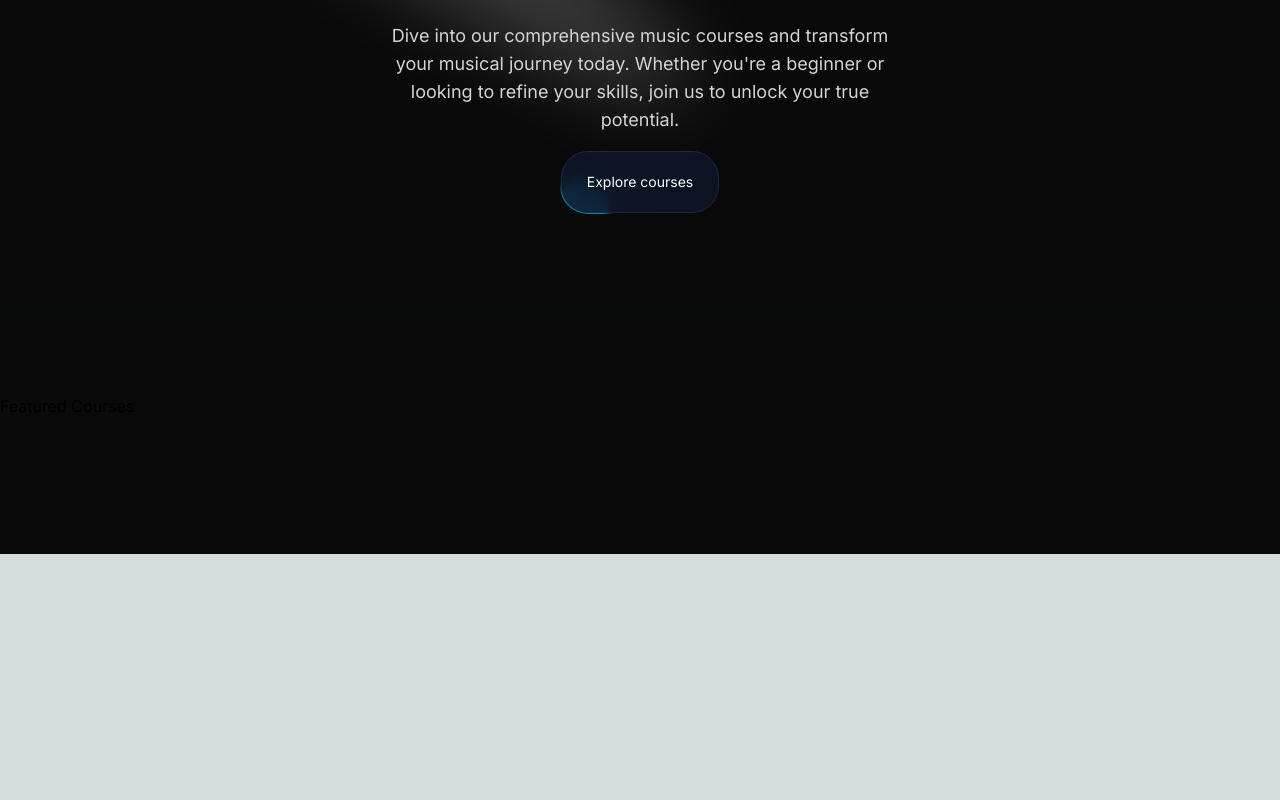
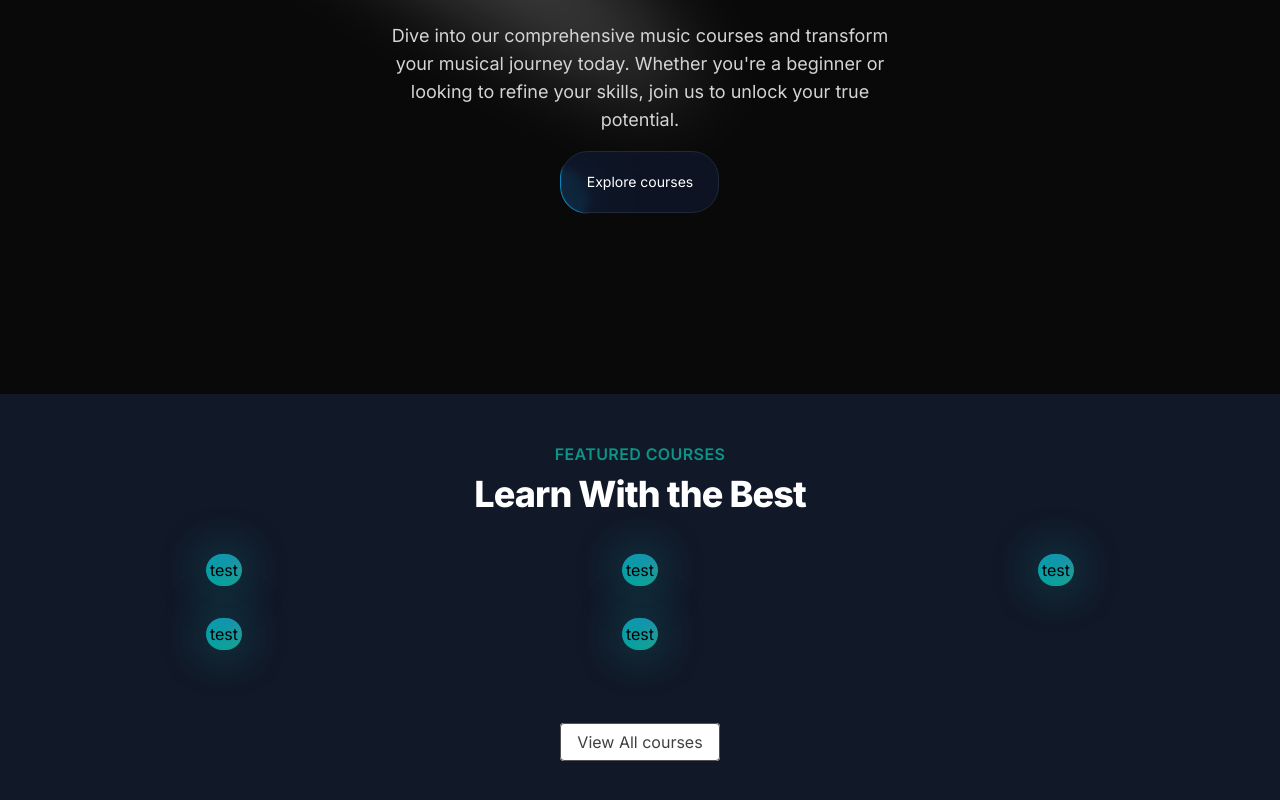
Before and after one commit to Avaya02/NextJS-MusicAcademy, a Next.js app: page / in a window 1280 px wide. Shown: the part 246-1046 px from the top of the page. Before the commit the page ends 800 px from the top, so only its background shows below. Built offline with nearby package versions, Linux system fonts and the light colour scheme.

Commit message:
Backgroud gradient added

```diff
--- a/src/components/FeaturesCourses.tsx
+++ b/src/components/FeaturesCourses.tsx
@@ -1,10 +1,56 @@
+        'use client'
         import React from 'react'
         import courseData from "../data/music_courses.json"
+        import Link from 'next/link'
+    import { BackgroundGradient } from './ui/background-gradient'
+
+        interface Course{
+            "id": number,
+            "title":string,
+            "slug": string,
+            "description": string,
+            "price": number,
+            "instructor":string,
+            "isFeatured":boolean,
+
+        }
 
         function FeaturesCourses() {
+
+        const featuredCourses =   courseData.courses.filter((course:Course) => course.isFeatured ) // filters array on the basis boolean property of data(isFeatured)
+
         return (
+            <div className='py-12 bg-gray-900' >
             <div>
-      Featured Courses
+                <div className="text-center">
+                <h2 className="text-base text-teal-600 font-semibold tracking-wide uppercase">FEATURED COURSES</h2>
+                <p className="mt-2 text-3xl leading-8 font-extrabold tracking-tight text-white sm:text-4xl">Learn With the Best</p>
+                </div>
+            </div>
+
+            <div className="mt-10 mx-8">
+                <div className="grid grid-cols-1 sm:grid-cols-2 lg:grid-cols-3 gap-8 justify-center">
+                        {featuredCourses.map((course:Course)=>(
+                        <div key={course.id}
+                        className="flex justify-center">
+                            <BackgroundGradient>
+                            <div>
+                            test
+                            </div>
+                            </BackgroundGradient>
+
+
+                        </div>
+                        ))}
+            </div>
+            </div>
+
+            <div className='mt-20 text-center'>
+                <Link href={"/courses"}
+                className="px-4 py-2 rounded border border-neutral-600 text-neutral-700 bg-white hover:bg-gray-100 transition duration-200"
+                >
+                View All courses</Link>
+            </div>
             </div>
         )
         }
```
Lines whose indentation alone changed are shown as unchanged.
